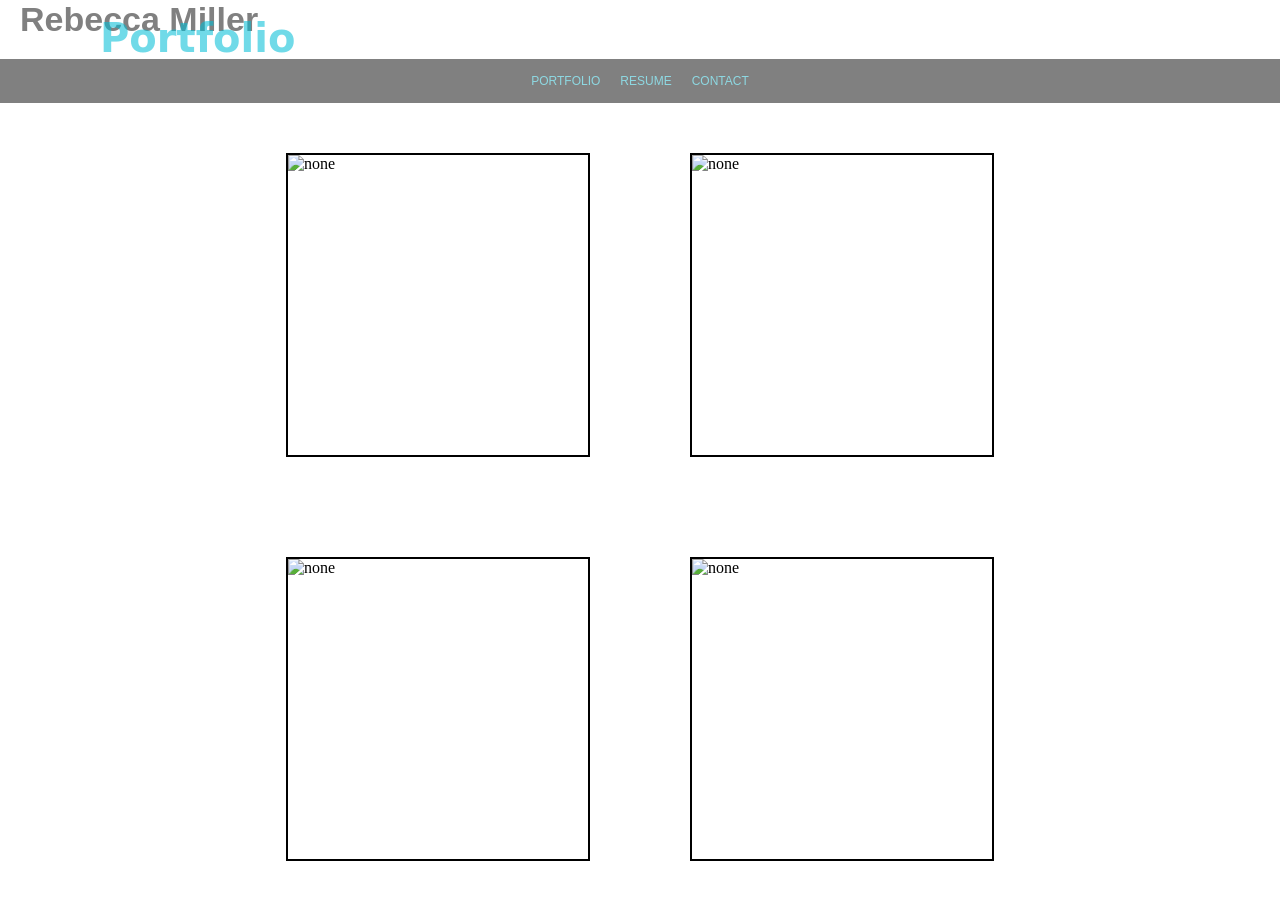
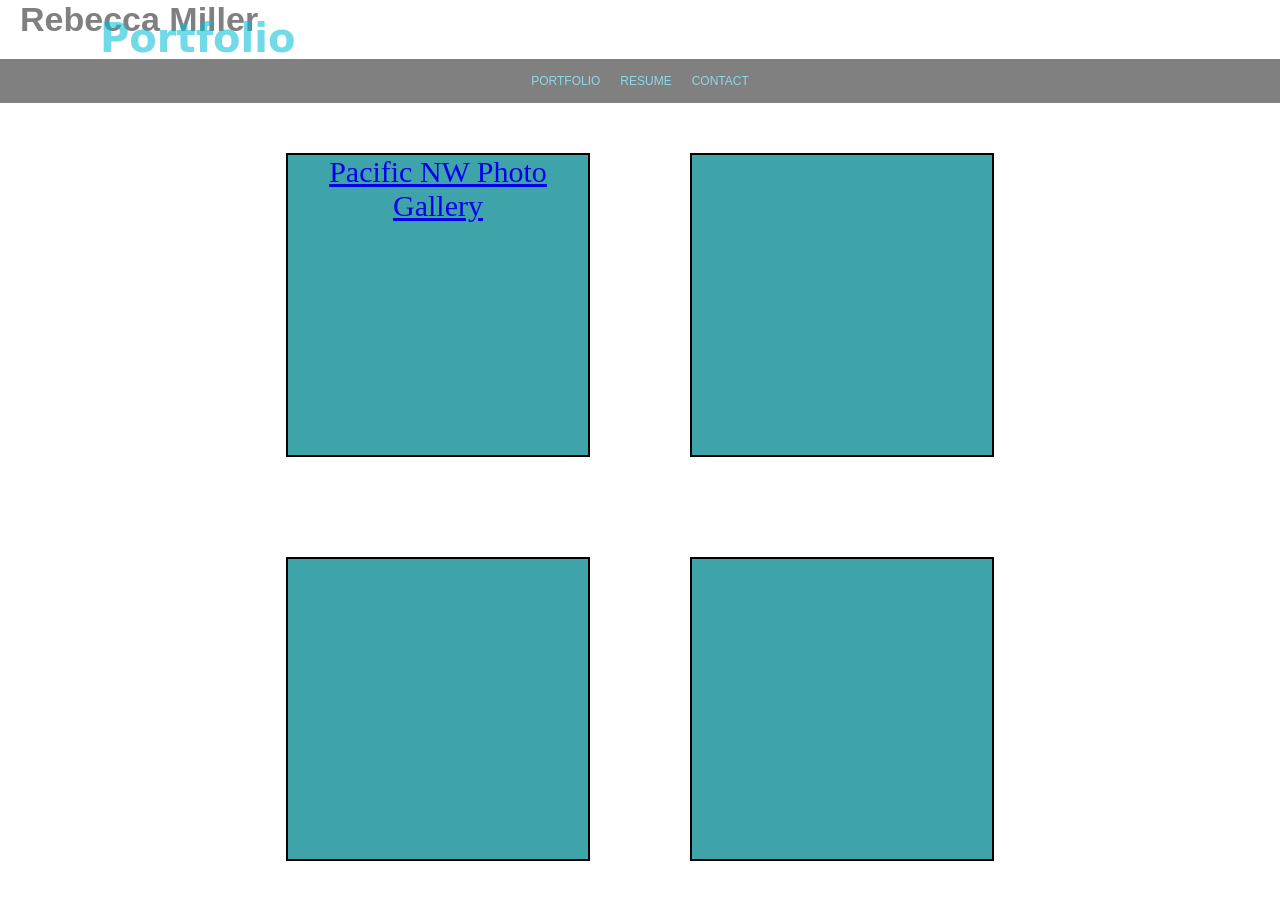
Before and after one commit to design-dreams/rebecca-cascadia.github.io, a plain HTML site: page portfolio.html in a window 1280 px wide. Drawn offline with Linux system fonts and the light colour scheme.

Commit message:
created link on portfolio to gallery

```diff
--- a/css/style.css
+++ b/css/style.css
@@ -45,13 +45,19 @@ li {
     justify-content: center;
     margin: 20px;
 }
-img {
+.gallery div {
     border: 2px solid black;
     margin: 10px;
+    width: 300px;
+    height: 100px;
+    background-color: #3fa4a9;
+    text-align: center;
+    font-size: 30px;
 }
+
 /* 1st breakpoint for responsive design */
 @media screen and (min-width: 688px) {
-    img {
+    .gallery div {
         height: 300px;
         width: 300px;
     }
@@ -62,7 +68,7 @@ img {
         width: 900px;
         margin: auto;
     }
-    img {
+    .gallery div {
         margin: 50px;
     }
 }
--- a/portfolio.html
+++ b/portfolio.html
@@ -24,10 +24,10 @@
         </ul>
     </nav>
     <section class="gallery">
-        <img src="no.jpg" width="300" height="100" alt="none">
-        <img src="no.jpg" width="300" height="100" alt="none">
-        <img src="no.jpg" width="300" height="100" alt="none">
-        <img src="no.jpg" width="300" height="100" alt="none">
+        <div><p><a href="gallery/index.html">Pacific NW Photo Gallery</a></p></div>
+        <div></div>
+        <div></div>
+        <div></div>
     </section>
     <footer>
 
```
